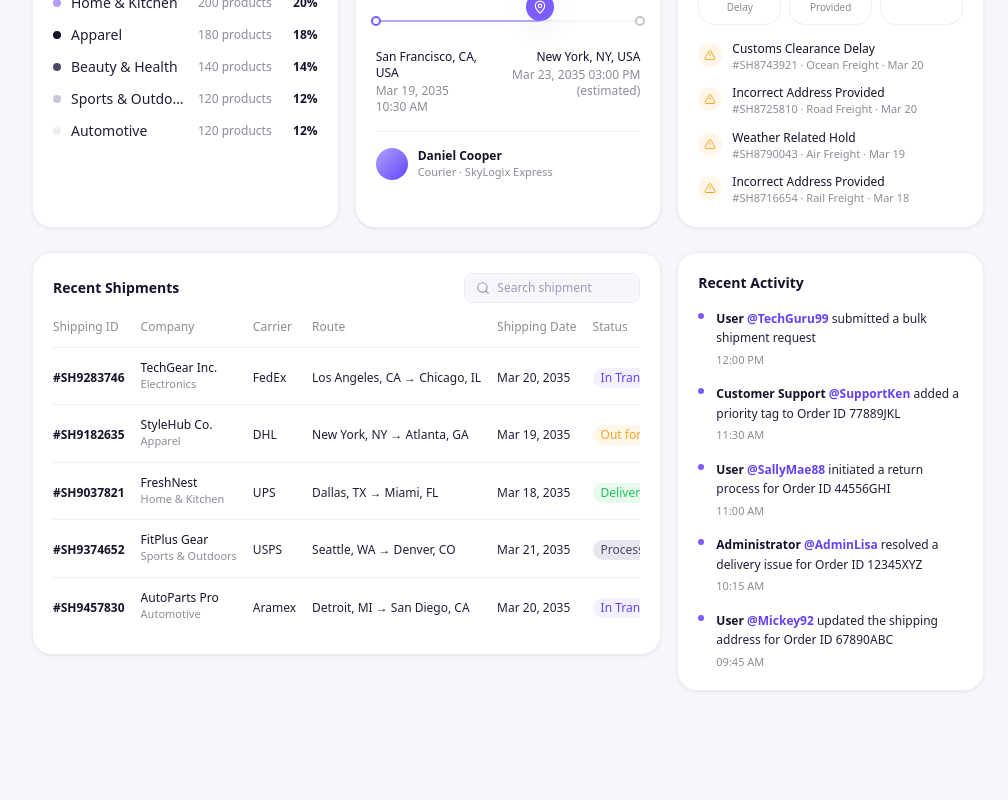
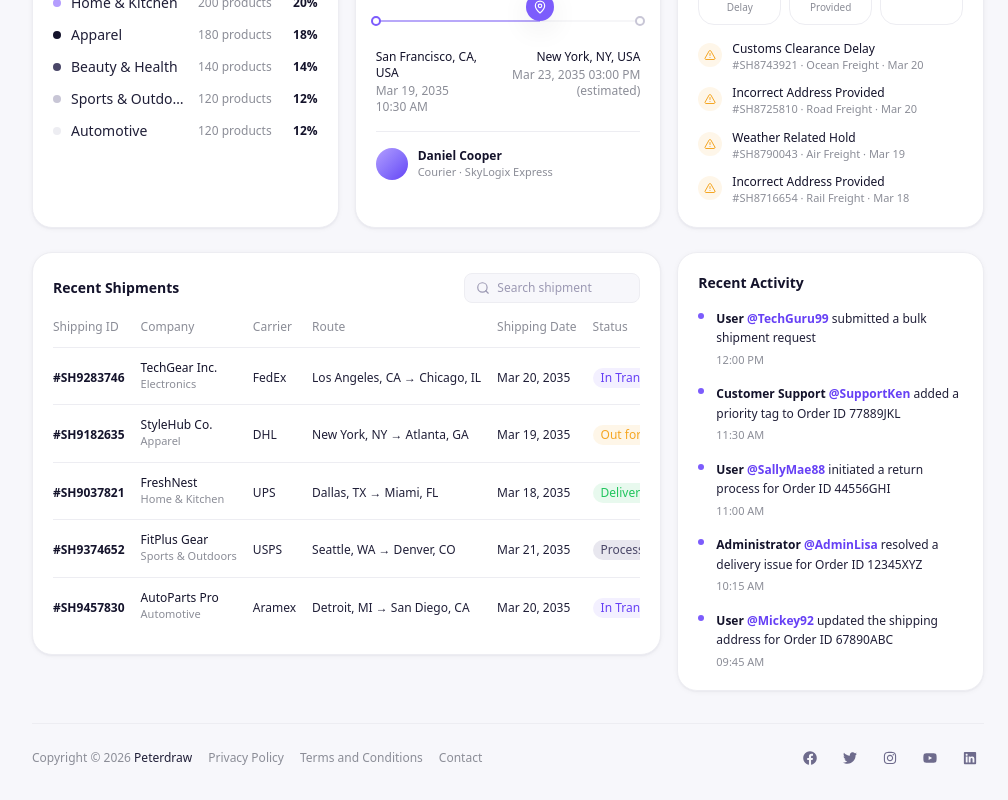
Before and after one commit to masumbillah06/ship-now, a Next.js app: page /dashboard in a window 1280 px wide. Shown: the part 807-1607 px from the top of the page, without its empty margins (264-1272 px from the left). Before the commit the page ends 1526 px from the top, so only its background shows below. Built offline with nearby package versions, Linux system fonts and the light colour scheme.

Commit message:
Added footer componet with bug fixes

```diff
--- a/components/DashboardShell.tsx
+++ b/components/DashboardShell.tsx
@@ -3,6 +3,7 @@
 import { useState } from "react";
 import { Sidebar } from "@/components/Sidebar";
 import { Topbar } from "@/components/Topbar";
+import { Footer } from "./Footer";
 
 export function DashboardShell({
   children,
@@ -41,6 +42,7 @@ export function DashboardShell({
           )}
         </div>
         <div className="mt-6">{children}</div>
+        <Footer />
       </main>
     </div>
   );
--- /dev/null
+++ b/components/Footer.tsx
@@ -0,0 +1,68 @@
+import Link from "next/link";
+import {
+  FaFacebook,
+  FaTwitter,
+  FaInstagram,
+  FaYoutube,
+  FaLinkedin,
+} from "react-icons/fa";
+
+const legalLinks = [
+  { label: "Privacy Policy", href: "/privacy-policy" },
+  { label: "Terms and Conditions", href: "/terms" },
+  { label: "Contact", href: "/contact" },
+];
+
+const socialLinks = [
+  { label: "Facebook", href: "https://facebook.com", icon: FaFacebook },
+  { label: "Twitter / X", href: "https://twitter.com", icon: FaTwitter },
+  { label: "Instagram", href: "https://instagram.com", icon: FaInstagram },
+  { label: "YouTube", href: "https://youtube.com", icon: FaYoutube },
+  { label: "LinkedIn", href: "https://linkedin.com", icon: FaLinkedin },
+];
+
+export function Footer() {
+  const year = new Date().getFullYear();
+
+  return (
+    <footer className="mt-8 flex flex-col gap-4 border-t border-line pt-5 text-xs text-muted sm:flex-row sm:items-center sm:justify-between">
+      {/* Copyright + Legal Links */}
+      <div className="flex flex-col items-center gap-3 sm:flex-row sm:gap-x-4">
+        {/* Copyright */}
+        <p>
+          Copyright &copy; {year}{" "}
+          <span className="font-medium text-ink-700">Peterdraw</span>
+        </p>
+
+        {/* Legal Links */}
+        <div className="flex flex-wrap items-center justify-center gap-x-4 gap-y-2">
+          {legalLinks.map((link) => (
+            <Link
+              key={link.label}
+              href={link.href}
+              className="hover:text-ink-700"
+            >
+              {link.label}
+            </Link>
+          ))}
+        </div>
+      </div>
+
+      {/* Social Icons */}
+      <div className="flex items-center justify-center gap-3">
+        {socialLinks.map((social) => (
+          <a
+            key={social.label}
+            href={social.href}
+            target="_blank"
+            rel="noopener noreferrer"
+            aria-label={social.label}
+            className="flex h-7 w-7 items-center justify-center rounded-full text-ink-400 hover:bg-ink-50 hover:text-ink-700"
+          >
+            <social.icon size={14} />
+          </a>
+        ))}
+      </div>
+    </footer>
+  );
+}
--- a/package.json
+++ b/package.json
@@ -22,6 +22,7 @@
     "next-themes": "^0.4.6",
     "react": "19.2.4",
     "react-dom": "19.2.4",
+    "react-icons": "^5.7.0",
     "recharts": "^3.8.0",
     "shadcn": "^4.16.0",
     "sonner": "^2.0.7",
```
Also changed, not shown: 1 other file (tests, documents, lock files or other folders).
